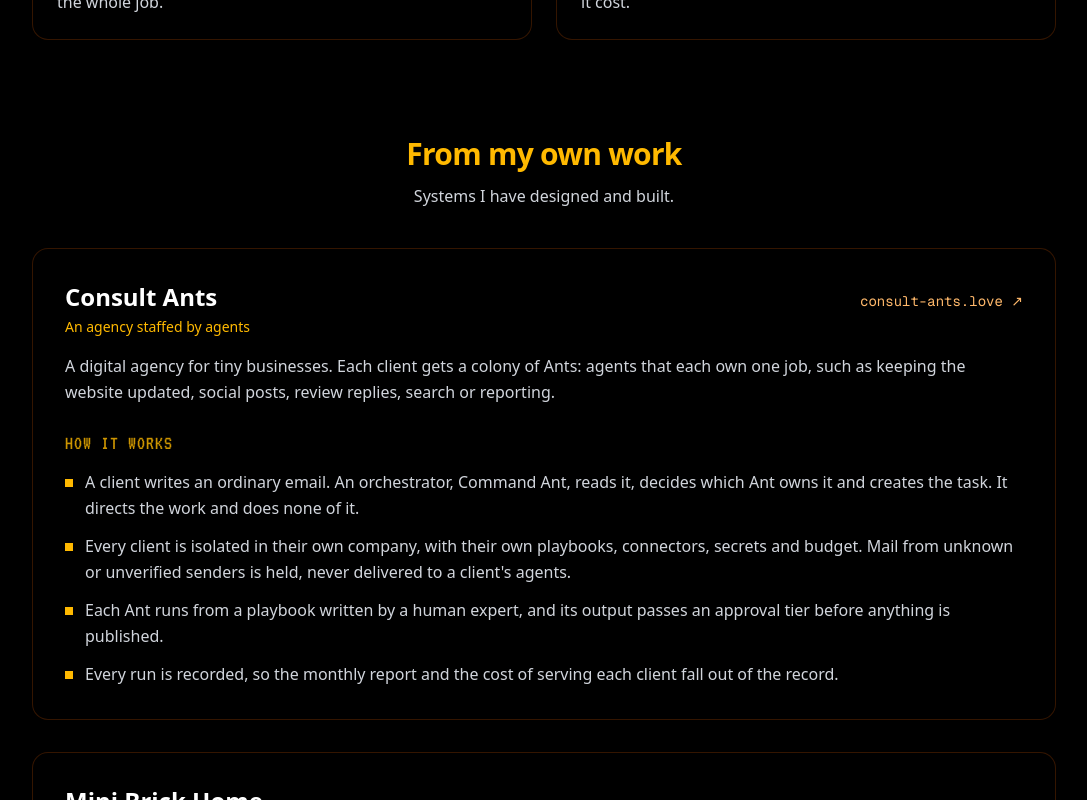
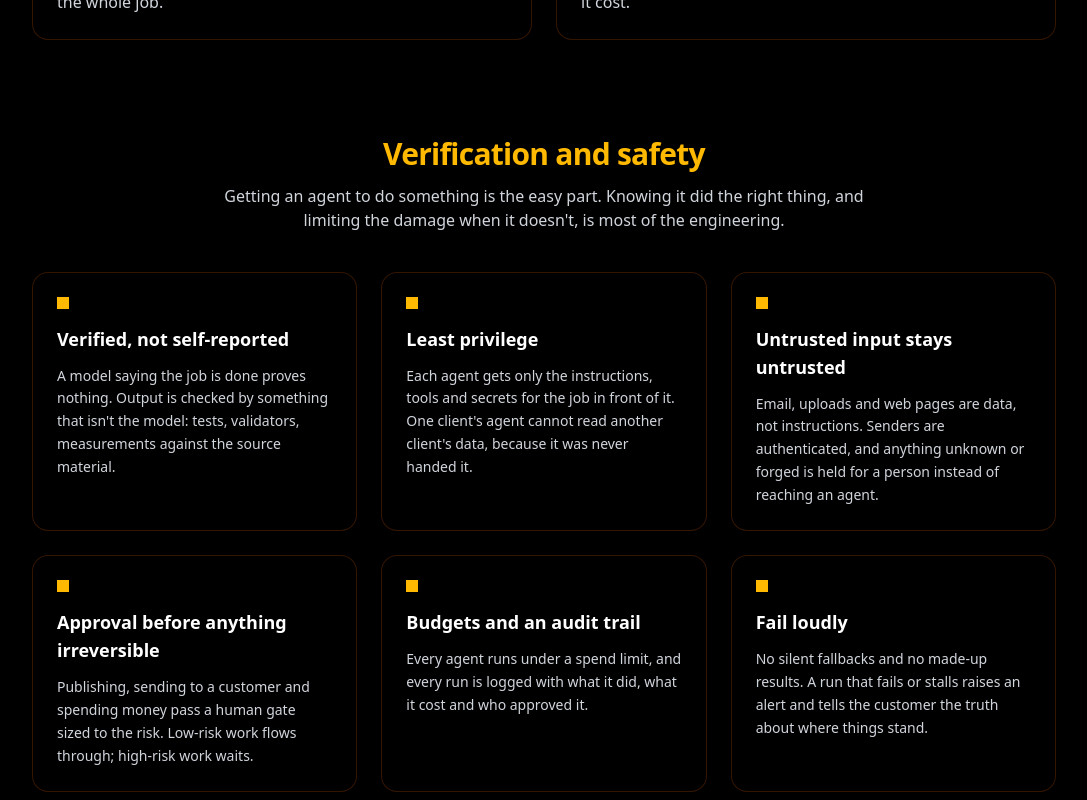
Before and after one commit to JulianKingman/juliankingman, a Next.js app: page /ai-consulting in a window 1280 px wide. Shown: the part 1420-2220 px from the top of the page, without its empty margins (96-1183 px from the left). Built offline with nearby package versions, Linux system fonts and the light colour scheme; a web font is replaced by a local one.

Commit message:
add verification and safety section to AI consulting page
Co-Authored-By: Claude Fable 5.2 <noreply@anthropic.com>
Claude-Session: https://claude.ai/code/session_018zmNjdLJBBtAeqNoBKpFtd

```diff
--- a/src/app/ai-consulting/page.tsx
+++ b/src/app/ai-consulting/page.tsx
@@ -6,7 +6,7 @@ import { MetatronsCube } from "@/components/sacred-geometry";
 export const metadata: Metadata = {
   title: "AI Consulting — Julian Kingman",
   description:
-    "AI automation flows that run real work: agent pipelines with intake, routing, checks, human approval and a cost ledger.",
+    "AI automation flows that run real work: agent pipelines with intake, routing, verification, human approval and a cost ledger.",
 };
 
 const flow = [
@@ -34,6 +34,33 @@ const services = [
   {
     title: "Cost and failure visibility",
     text: "Per-job spend, alerts when a run fails or stalls, and no silent dead ends. You always know what the system did and what it cost.",
+  },
+];
+
+const safeguards = [
+  {
+    title: "Verified, not self-reported",
+    text: "A model saying the job is done proves nothing. Output is checked by something that isn't the model: tests, validators, measurements against the source material.",
+  },
+  {
+    title: "Least privilege",
+    text: "Each agent gets only the instructions, tools and secrets for the job in front of it. One client's agent cannot read another client's data, because it was never handed it.",
+  },
+  {
+    title: "Untrusted input stays untrusted",
+    text: "Email, uploads and web pages are data, not instructions. Senders are authenticated, and anything unknown or forged is held for a person instead of reaching an agent.",
+  },
+  {
+    title: "Approval before anything irreversible",
+    text: "Publishing, sending to a customer and spending money pass a human gate sized to the risk. Low-risk work flows through; high-risk work waits.",
+  },
+  {
+    title: "Budgets and an audit trail",
+    text: "Every agent runs under a spend limit, and every run is logged with what it did, what it cost and who approved it.",
+  },
+  {
+    title: "Fail loudly",
+    text: "No silent fallbacks and no made-up results. A run that fails or stalls raises an alert and tells the customer the truth about where things stand.",
   },
 ];
 
@@ -155,6 +182,29 @@ export default function AiConsulting() {
             </div>
           </section>
 
+          {/* Verification and safety */}
+          <section className="mb-24">
+            <h2 className="font-display text-3xl font-semibold tracking-tight text-amber-400 mb-3 text-center">
+              Verification and safety
+            </h2>
+            <p className="text-gray-300 text-center max-w-2xl mx-auto mb-10">
+              Getting an agent to do something is the easy part. Knowing it did the right thing, and limiting
+              the damage when it doesn&apos;t, is most of the engineering.
+            </p>
+            <div className="grid sm:grid-cols-2 lg:grid-cols-3 gap-6">
+              {safeguards.map((g) => (
+                <div
+                  key={g.title}
+                  className="p-6 bg-black/20 backdrop-blur-sm rounded-2xl border border-orange-500/20 hover:border-orange-500/40 transition-all duration-300"
+                >
+                  <div className="w-3 h-3 bg-amber-400 mb-4" />
+                  <h3 className="font-display text-lg font-semibold text-white mb-3">{g.title}</h3>
+                  <p className="text-gray-300 text-sm leading-relaxed">{g.text}</p>
+                </div>
+              ))}
+            </div>
+          </section>
+
           {/* Case studies */}
           <section id="work" className="mb-24 scroll-mt-28">
             <h2 className="font-display text-3xl font-semibold tracking-tight text-amber-400 mb-3 text-center">
```
